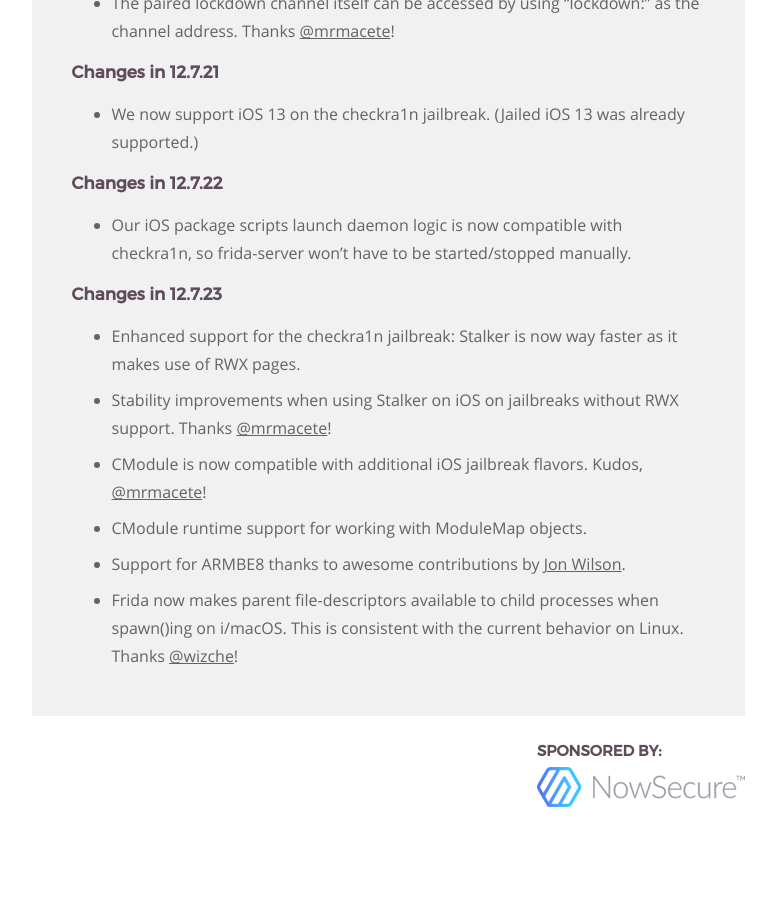
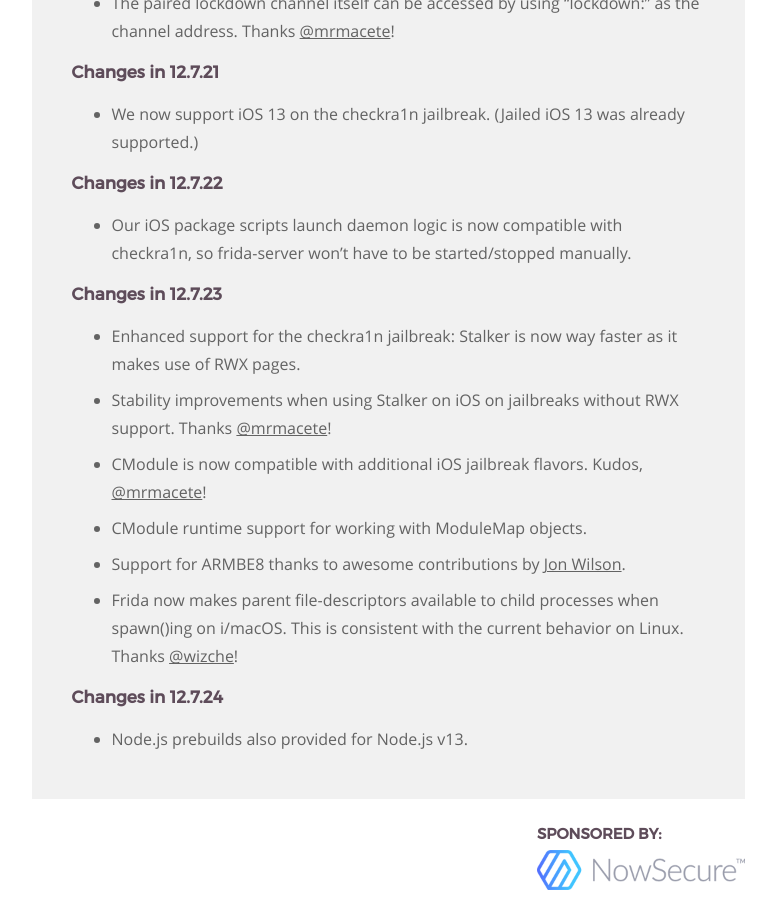
Before and after one commit to frida/frida-website, a Jekyll site: the page built from _posts/2019-09-18-frida-12-7-released.markdown, in a window 1280 px wide and 900 px high, scrolled down 14127 px. Shown: the whole window, without its empty margins (364-1140 px from the left). Built offline with Jekyll 4.4.1, drawn with Linux system fonts in a browser that asks for light colours; before the commit the page ends 14944 px from its top, so only the background shows below that.

Commit message:
Summarize changes in 12.7.24

```diff
--- a/_posts/2019-09-18-frida-12-7-released.markdown
+++ b/_posts/2019-09-18-frida-12-7-released.markdown
@@ -559,6 +559,10 @@ Enjoy!
   spawn()ing on i/macOS. This is consistent with the current behavior on Linux.
   Thanks [@wizche][]!
 
+### Changes in 12.7.24
+
+- Node.js prebuilds also provided for Node.js v13.
+
 
 [frida-java-bridge]: https://github.com/frida/frida-java-bridge
 [TinyCC]: https://bellard.org/tcc/
```
